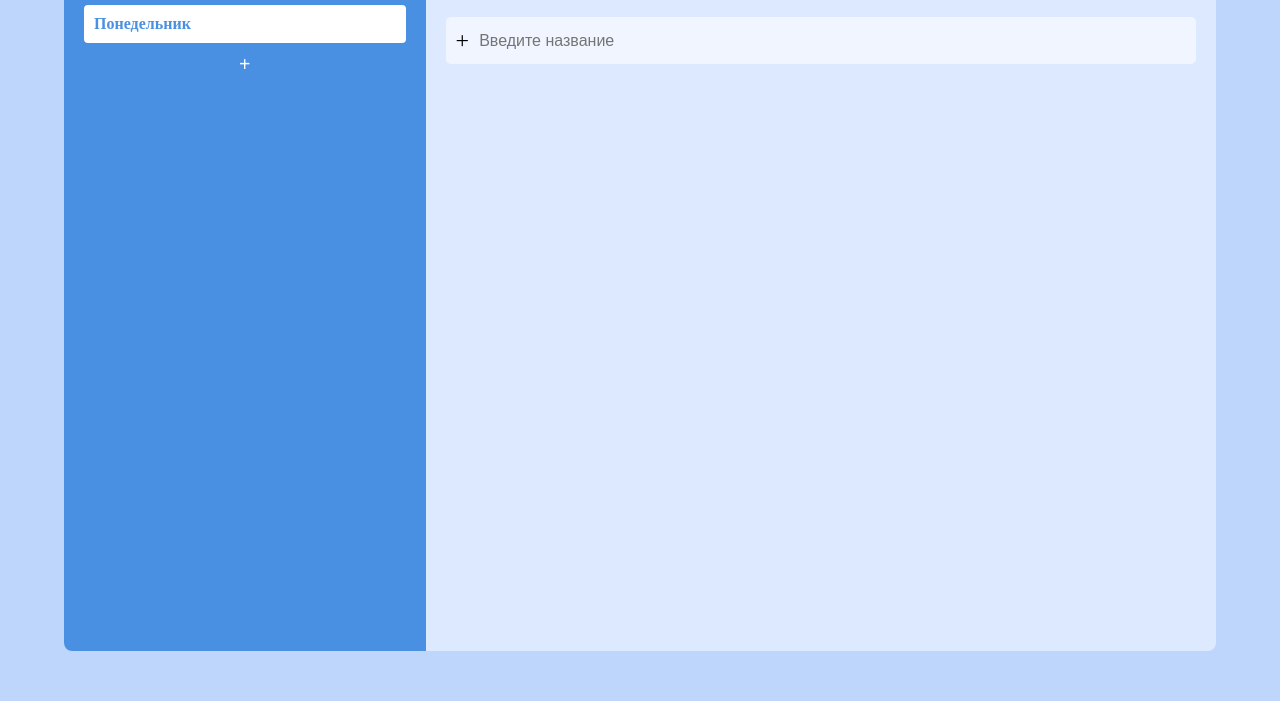
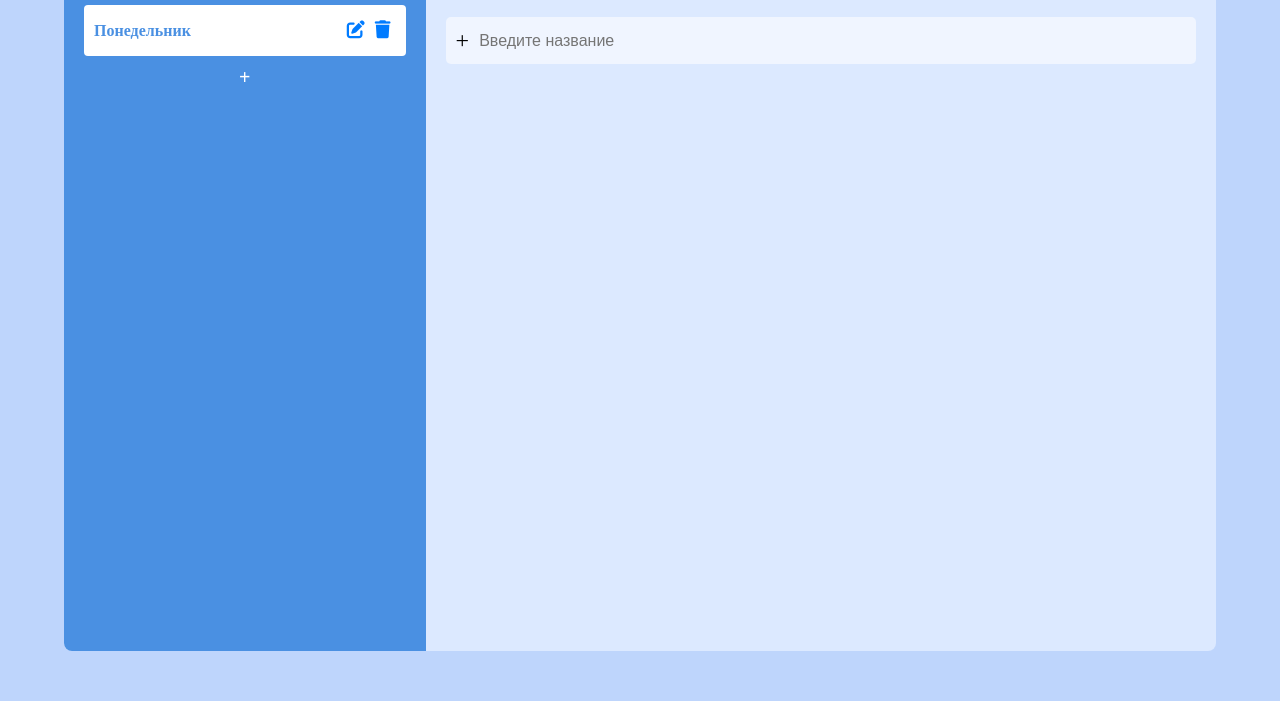
Before and after one commit to PurplePrrince/To-Do-List, a plain HTML site: page main.html in a window 1280 px wide. Shown: the part 99-800 px from the top of the page. Drawn offline with Linux system fonts and the light colour scheme; a web font is replaced by a local one.

Commit message:
кнопки на категориях

```diff
--- a/css/main.css
+++ b/css/main.css
@@ -54,6 +54,13 @@ body {
     background-color: white;
     color: #4A90E2;
     font-weight: bold;
+    display: flex;
+    align-items: center;
+    justify-content: space-between;
+}
+
+.categories li.active button {
+
 }
 
 .categories .add-category {
@@ -118,12 +125,17 @@ body {
     margin-right: 10px;
 }
 
+.category-btns {
+    display: flex;
+}
+
 .task-category-button,
 .task-buttons {
     display: flex;
     gap: 5px;
 }
 
+.category-btns button,
 .task-category-button button,
 .task-buttons button {
     background: none;
--- a/main.html
+++ b/main.html
@@ -13,7 +13,20 @@
         <aside class="sidebar">
             <h2>To Do List</h2>
             <ul class="categories">
-                <li class="active">Понедельник</li>
+                <li class="active">
+                    <label class="category-text">Понедельник</label>
+                    <div class="category-btns">
+                        <button class="category-edit-btn">
+                            <i class="fas fa-edit"></i>
+                        </button>
+                        <button class="category-confirm-btn" style="display: none;">
+                            <i class="fas fa-check"></i>
+                        </button>
+                        <button class="category-delete-btn">
+                            <i class="fas fa-trash"></i>
+                        </button>
+                    </div>
+                </li>
                 <li class="add-category">+</li>
             </ul>
         </aside>
--- a/scripts/script.js
+++ b/scripts/script.js
@@ -147,6 +147,7 @@ document.addEventListener("DOMContentLoaded", function () {
     }
 
     editCategoryButton.addEventListener("click", startEditingCategory);
+
     confirmCategoryButton.addEventListener("click", function () {
         const input = document.querySelector(".task-category input");
         if (input) {
@@ -190,6 +191,12 @@ document.addEventListener("DOMContentLoaded", function () {
             addCategoryBtn.innerHTML = '<i class="fas fa-check"></i>';
             addCategoryBtn.classList.add("editing");
             input.focus();
+
+            input.addEventListener("keypress", (e) => {
+                if (e.key === "Enter") {
+                    addCategoryBtn.click();
+                }
+            });
         }
     });
 });
```
